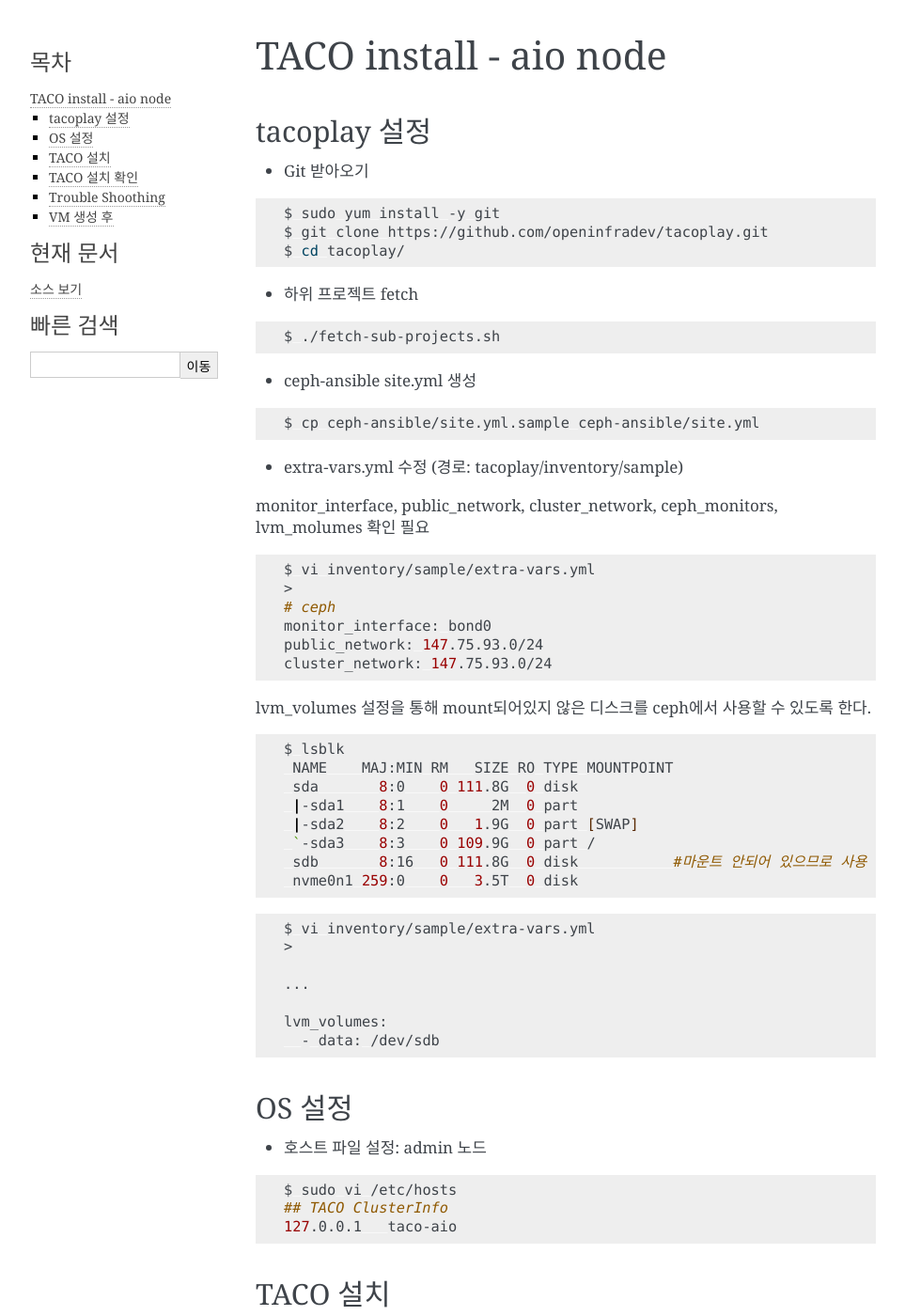
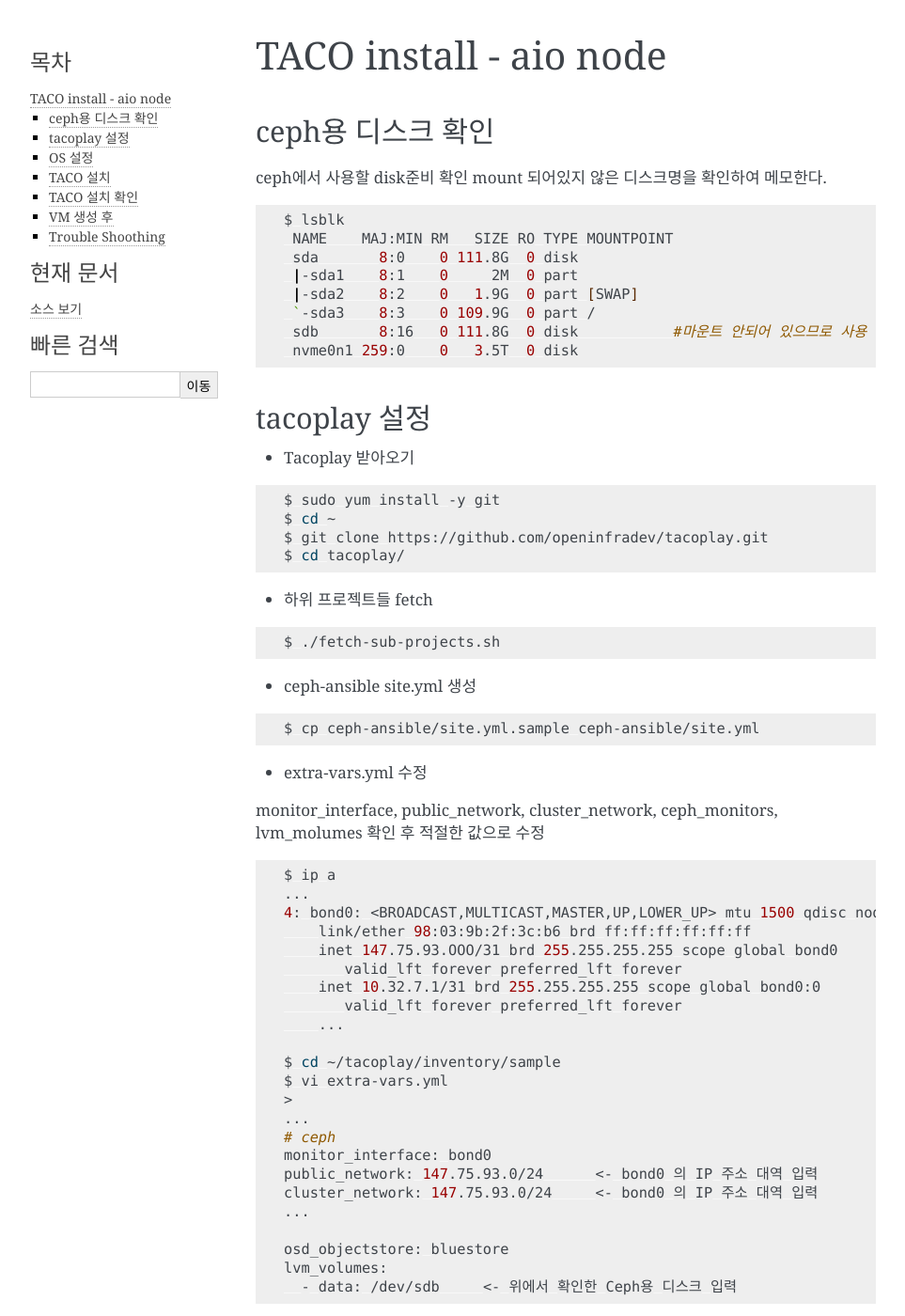
Before and after one commit to openinfradev/openinfraday-2019-handson-docs, a Sphinx documentation site: the page built from docs/source/taco-aio.rst, in a window 1280 px wide and 1400 px high. Shown: the whole window at 94% size, without its empty margins (148-1111 px from the left). Built offline with Sphinx 7.4.7, drawn with Linux system fonts in a browser that asks for light colours; some of the changed text lies outside the part shown.

Commit message:
modify aio-base wiki

```diff
--- a/docs/source/taco-aio.rst
+++ b/docs/source/taco-aio.rst
@@ -2,43 +2,11 @@
 TACO install - aio node
 ***********************
 
-tacoplay 설정
-=============
+ceph용 디스크 확인
+==================
 
-* Git 받아오기
-
-.. code-block:: bash
-
-   $ sudo yum install -y git
-   $ git clone https://github.com/openinfradev/tacoplay.git
-   $ cd tacoplay/
-
-* 하위 프로젝트 fetch
-
-.. code-block:: bash
-
-   $ ./fetch-sub-projects.sh
-
-* ceph-ansible site.yml 생성
-
-.. code-block:: bash
-
-   $ cp ceph-ansible/site.yml.sample ceph-ansible/site.yml
-
-* extra-vars.yml 수정  (경로: tacoplay/inventory/sample)
-
-monitor_interface, public_network, cluster_network, ceph_monitors, lvm_molumes 확인 필요
-
-.. code-block:: bash
-
-   $ vi inventory/sample/extra-vars.yml
-   >
-   # ceph
-   monitor_interface: bond0
-   public_network: 147.75.93.0/24
-   cluster_network: 147.75.93.0/24
-
-lvm_volumes 설정을 통해 mount되어있지 않은 디스크를 ceph에서 사용할 수 있도록 한다.
+ceph에서 사용할 disk준비 확인
+mount 되어있지 않은 디스크명을 확인하여 메모한다.
 
 .. code-block:: bash
 
@@ -51,15 +19,60 @@ lvm_volumes 설정을 통해 mount되어있지 않은 디스크를 ceph에서
    sdb       8:16   0 111.8G  0 disk           #마운트 안되어 있으므로 사용 가능
    nvme0n1 259:0    0   3.5T  0 disk
 
+
+tacoplay 설정
+=============
+
+* Tacoplay 받아오기
+
 .. code-block:: bash
 
-   $ vi inventory/sample/extra-vars.yml
+   $ sudo yum install -y git
+   $ cd ~
+   $ git clone https://github.com/openinfradev/tacoplay.git
+   $ cd tacoplay/
+
+* 하위 프로젝트들 fetch
+
+.. code-block:: bash
+
+   $ ./fetch-sub-projects.sh
+
+* ceph-ansible site.yml 생성
+
+.. code-block:: bash
+
+   $ cp ceph-ansible/site.yml.sample ceph-ansible/site.yml
+
+* extra-vars.yml 수정
+
+monitor_interface, public_network, cluster_network, ceph_monitors, lvm_molumes 확인 후 적절한 값으로 수정
+
+.. code-block:: bash
+
+   $ ip a
+   ...
+   4: bond0: <BROADCAST,MULTICAST,MASTER,UP,LOWER_UP> mtu 1500 qdisc noqueue state UP group default qlen 1000
+       link/ether 98:03:9b:2f:3c:b6 brd ff:ff:ff:ff:ff:ff
+       inet 147.75.93.OOO/31 brd 255.255.255.255 scope global bond0
+          valid_lft forever preferred_lft forever
+       inet 10.32.7.1/31 brd 255.255.255.255 scope global bond0:0
+          valid_lft forever preferred_lft forever
+       ...
+
+   $ cd ~/tacoplay/inventory/sample
+   $ vi extra-vars.yml
    >
-
+   ...
+   # ceph
+   monitor_interface: bond0
+   public_network: 147.75.93.0/24      <- bond0 의 IP 주소 대역 입력
+   cluster_network: 147.75.93.0/24     <- bond0 의 IP 주소 대역 입력
    ...
 
+   osd_objectstore: bluestore
    lvm_volumes:
-     - data: /dev/sdb
+     - data: /dev/sdb     <- 위에서 확인한 Ceph용 디스크 입력
 
 
 OS 설정
@@ -100,8 +111,8 @@ TACO 설치
    $ ansible-playbook -b -i inventory/sample/hosts.ini -e @inventory/sample/extra-vars.yml site.yml
 
 ansible-playbook 옵션 설명
--i :  원하는 곳에 있는 inventory 를 타겟으로 설정
--e : 실행시간에 변수 값 전달 가능
+-i : 사용할 inventory 파일 지정
+-e : 실행시간에 변수 값 전달
 
 
 TACO 설치 확인
@@ -118,35 +129,34 @@ br-ex 인터페이스 up 시키고, nat 룰을 추가한다
 
 * Key 생성
 
+차후 생성할 VM에 접속하기 위한 keypair를 생성한다.
+
 .. code-block:: bash
 
    $ ssh-keygen -t rsa
 
-* 설치 확인
+* Openstack 설치 검증
 
 .. code-block:: bash
 
    $ cd ~/tacoplay
    $ scripts/taco-test.sh
 
-
-Trouble Shoothing
-=================
-
-* Missing value auth-url required for auth plugin password
-
-.. code-block:: bash
-
-   $ . tacoplay/scripts/adminrc
+위의 script를 수행하면 다음과 같은 task들을 수행하여 Openstack이 정상 동작하는지 검증하게 된다.
+- (가상) Network 및 Router 생성
+- Cirros Image upload
+- SecurityGroup 생성
+- Keypair Import
+- VM 생성 후 floating IP 추가
+- Volume 생성 후 VM에 추가
 
 
 VM 생성 후
 ==========
 
-* 생성된 VM 확인
+* 생성된 VM 확인하
 
-다음과 같은 명령어로 taco-test 스크립트를 돌려 생성된 VM을 확인할 수 있다.
-결과 Networks 란에서 생성된 VM 의 ip 주소를 확인한다.
+다음과 같은 명령어를 통해 taco-test 스크립트를 돌려 생성된 VM을 확인할 수 있다. 결과 Networks 란에서 생성된 VM 의 ip 주소를 확인한다.
 
 .. code-block:: bash
 
@@ -173,3 +183,13 @@ ssh로 VM 에 접속 후, 네트워크 접속 상태를 확인하기 위해 ping
    64 bytes from 8.8.8.8: seq=2 ttl=53 time=1.147 ms
    64 bytes from 8.8.8.8: seq=3 ttl=53 time=1.135 ms
    64 bytes from 8.8.8.8: seq=4 ttl=53 time=1.237 ms
+
+
+Trouble Shoothing
+=================
+
+* Missing value auth-url required for auth plugin password
+
+.. code-block:: bash
+
+   $ . tacoplay/scripts/adminrc
```
Also changed, not shown: other parts of docs/source/taco-aio.rst (+1 -3 lines).
